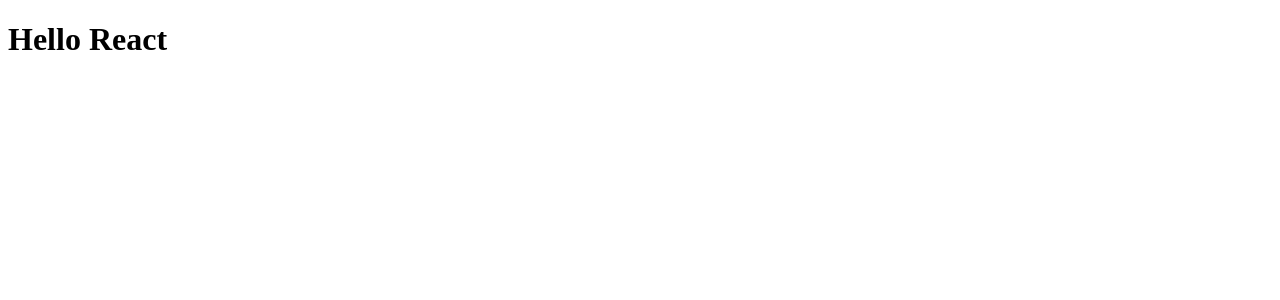
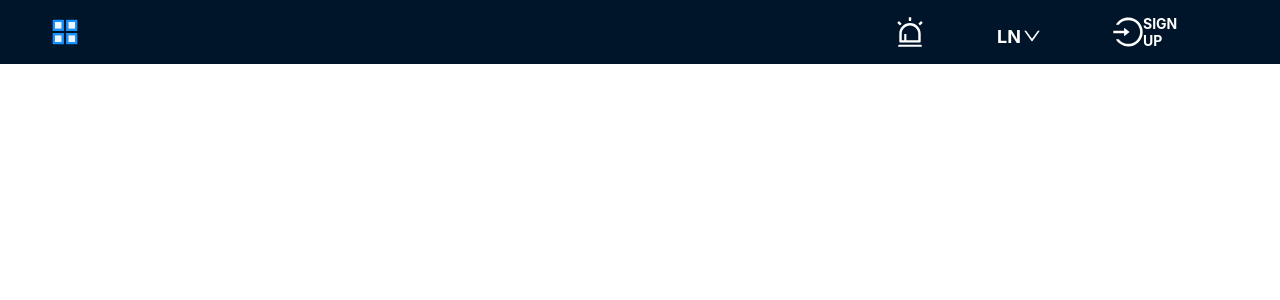
Before and after one commit to SajidAli11/redux-templete, a React (Create React App) app: page / in a window 1280 px wide. Shown: the top 300 px of the page. Built offline with nearby package versions, Linux system fonts and the light colour scheme.

Commit message:
Header Component

```diff
--- /dev/null
+++ b/src/component/NavBar/Header.styled.ts
@@ -0,0 +1,52 @@
+import styled from "styled-components"
+
+
+
+
+
+
+const LogoIcon=styled.div`
+    font-size: 30px;
+
+`
+const NavbarSlider=styled.div`
+display:flex;
+color: red;
+margin-left: 60%;
+width: 700px;
+justify-content: space-around;
+
+`
+const IconDiv=styled.div`
+display: flex;
+width: 300px;
+justify-content:space-around;
+`
+const Icon =styled.span`
+font-size: 30px;
+color:white;
+font-weight: bold;
+
+`
+const Language=styled.div`
+text-transform: uppercase;
+margin-top: 12px;
+color:white;
+font-weight: bold;
+font-size: 18px;
+`
+const SignUp=styled.div`
+display: flex;
+align-items: center;
+width:10px;
+justify-content: space-between;
+`
+const SignUpText=styled.span`
+color:white;
+font-weight: bold;
+`
+
+
+
+
+export {LogoIcon,NavbarSlider,Icon,IconDiv,Language,SignUp,SignUpText,}
--- /dev/null
+++ b/src/component/NavBar/Navbar.tsx
@@ -0,0 +1,100 @@
+import React, {useState} from 'react'
+import "antd/dist/antd.min.css";
+import { AlertOutlined ,DownOutlined, LoginOutlined,AppstoreTwoTone} from '@ant-design/icons';
+import { Layout,Menu,Dropdown, Space, Typography,} from 'antd';
+import { LogoIcon,NavbarSlider,Icon,IconDiv, Language,SignUp,SignUpText,} from './Header.styled';
+import styled from 'styled-components';
+
+
+const {Header}=Layout;
+
+ const menu = (
+  <Menu
+    selectable
+    defaultSelectedKeys={['3']}
+    items={[
+      {
+        key: '1',
+        label: 'English',
+      },
+      {
+        key: '2',
+        label: 'Chinese',
+      },
+      {
+        key: '3',
+        label: 'Spanish',
+      },
+      {
+        key: '4',
+        label: 'German',
+      },
+    ]}
+  />
+);
+
+
+
+const Navbar = () => {
+  const [size, setSize] = useState(2);
+  return (
+
+<>
+
+
+    <Header style={{ position: 'fixed', zIndex: 1, width: '100%' ,lineHeight:'normal' , }}>
+
+      <Menu theme="dark" mode="horizontal" defaultSelectedKeys={['2']} style={{height: '100%', alignItems: 'center'}} >
+
+          <LogoIcon><AppstoreTwoTone /></LogoIcon>
+
+
+            {/* styled component for logo */}
+
+          <NavbarSlider>
+
+          {/* <SearchDiv>
+          {searchstate&&<SearchInput placeholder="Searching . . ." />}
+          <Icon onClick={handleState}><SearchOutlined /></Icon>
+          </SearchDiv> */}
+          {/* styled component for search input type */}
+
+          <IconDiv>
+          <Icon><AlertOutlined  /></Icon>
+
+          <Language>
+          <Dropdown overlay={menu} >
+            <Typography.Link style={{color:"white"}}>
+             <Space size={size}>
+              LN
+              <DownOutlined/>
+             </Space>
+          </Typography.Link>
+         </Dropdown>
+
+          </Language>
+          <SignUp>
+          <Icon><LoginOutlined /></Icon>
+
+          <SignUpText>SIGN UP</SignUpText>
+          </SignUp>
+
+          </IconDiv>
+          {/* styled component for icons */}
+
+            </NavbarSlider>
+      </Menu>
+
+
+
+
+
+    </Header>
+
+
+
+</>
+  )
+
+      }
+export default Navbar
--- a/src/index.jsx
+++ b/src/index.tsx
@@ -1,10 +1,18 @@
+
 import React from 'react'
 import ReactDOM from "react-dom";
+
+import Navbar from './component/NavBar/Navbar';
+
+import { Layout } from 'antd';
+
 
 
 const Index = () => {
   return ( <>
-   <h1>Hello React</h1>
+  <Layout style={{backgroundColor:"white"}}>
+    <Navbar />
+   </Layout>
   </> );
 }
 
```
Also changed, not shown: package.json (+8 -0 lines), tsconfig.json (added, +53 -0 lines).
